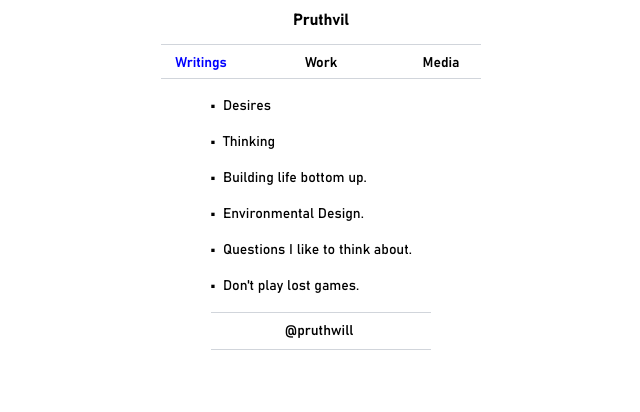
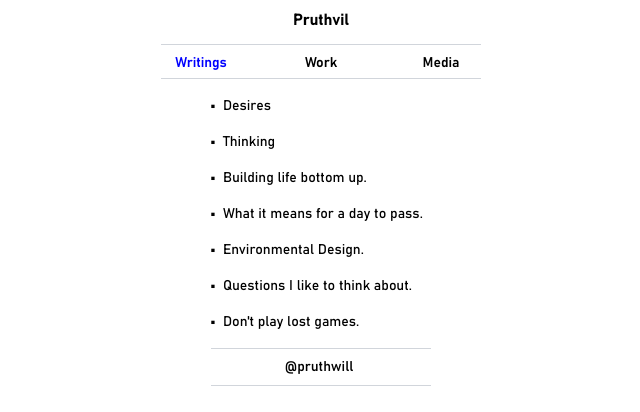
Before and after one commit to pruthvill/blog, a Next.js app: page /writings in a window 1280 px wide. Shown: the top 412 px of the page, without its empty margins (319-959 px from the left). Built offline with nearby package versions, Linux system fonts and the light colour scheme.

Commit message:
Update page.tsx

```diff
--- a/app/writings/page.tsx
+++ b/app/writings/page.tsx
@@ -9,9 +9,8 @@ const Writings = () => {
     // { title: "Emotions are about emotions.", href: "/writings/posts/emotions" },
     // { title: "How to get FOMO?", href: "/writings/posts/fomo" },
     // { title: "People's people.", href: "/writings/posts/people" },
-    // { title: "What it means for a day to pass.", href: "/writings/posts/day" },
+    { title: "What it means for a day to pass.", href: "/writings/posts/day" },
     { title: "Environmental Design.", href: "/writings/posts/env-design" },
-    // { title: "What are you optimizing for?", href: "/writings/posts/optimizing" },
     { title: "Questions I like to think about.", href: "/writings/posts/questions" },
     // { title: "Get drowned in stories, experiences and people.", href: "/writings/posts/drowned" },
     // { title: "Solitude, Reflection and losing yourself.", href: "/writings/posts/srl" },
```
